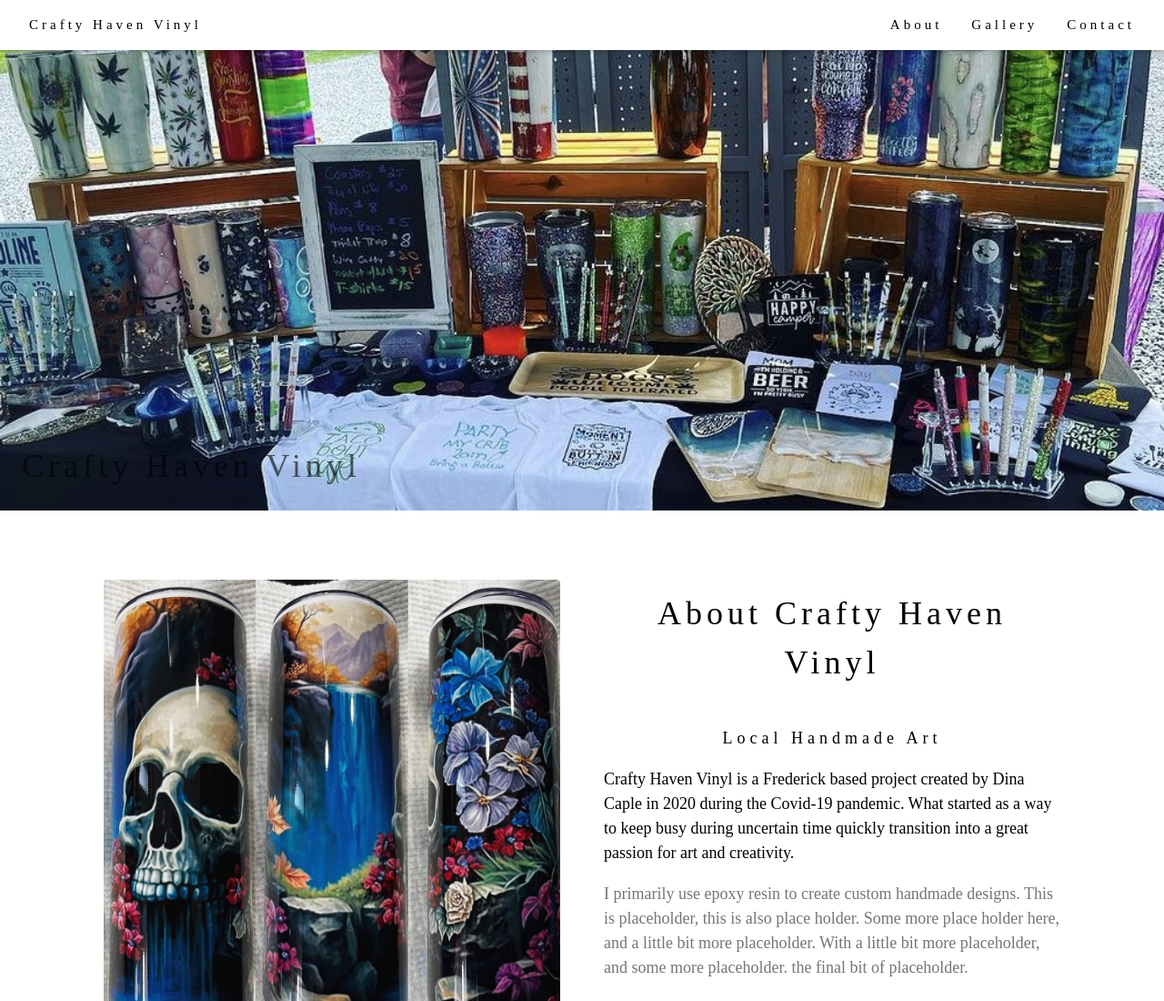
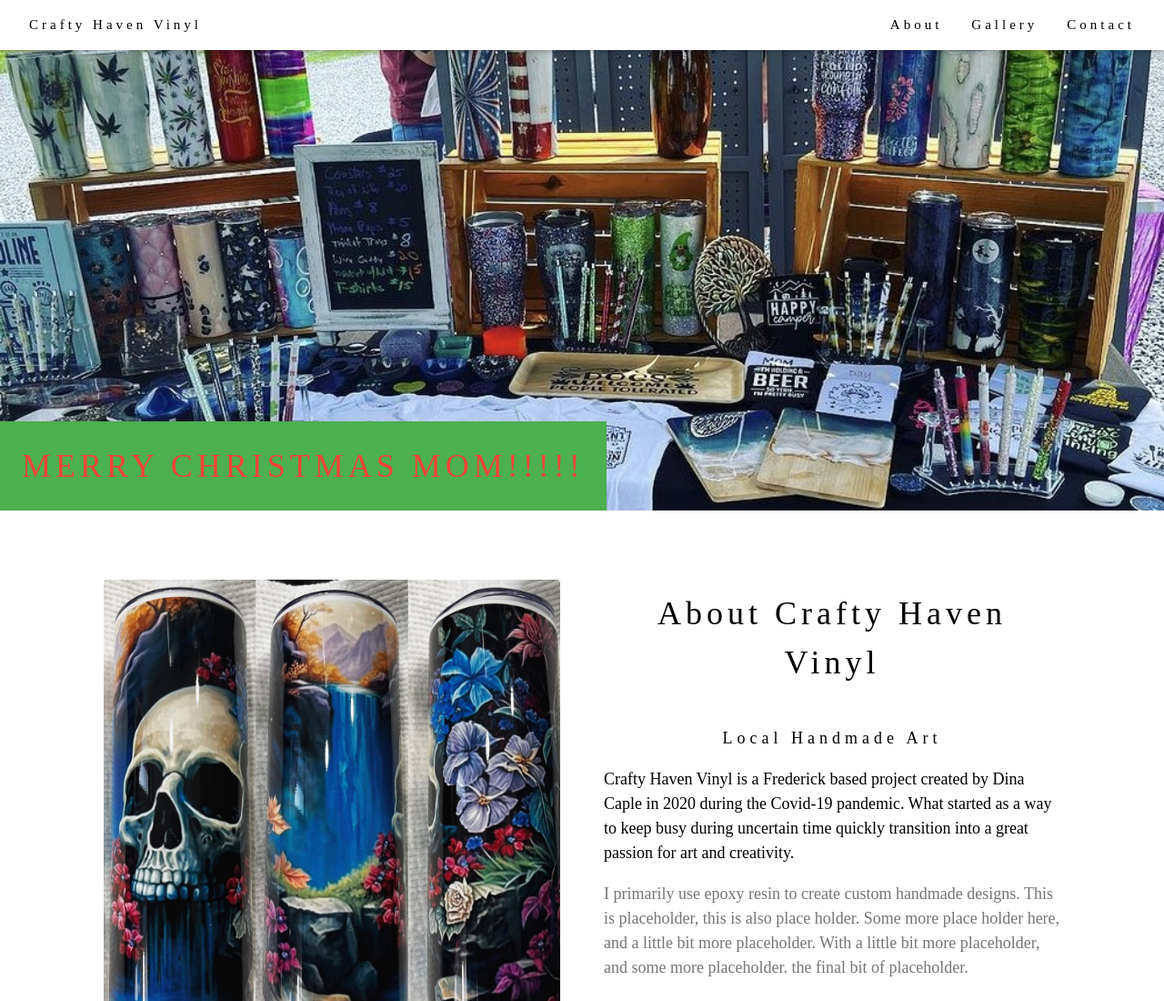
Before and after one commit to CraftyHavenVinyl/CraftyHavenVinyl, a plain HTML site: page index.html in a window 1280 px wide. Shown: the top 1100 px of the page at 91% size. Drawn offline with nearby package versions, Linux system fonts and the light colour scheme.

Commit message:
christmas message

```diff
--- a/index.html
+++ b/index.html
@@ -25,8 +25,8 @@
 <!-- Header -->
 <header class="w3-display-container w3-content w3-wide" style="max-width:1600px;min-width:500px" id="home">
   <img class="w3-image" src="./images/display1.JPG" alt="display1" width="1600" height="800">
-  <div class="w3-display-bottomleft w3-padding-large w3-opacity">
-    <h1 class="w3-xxlarge">Crafty Haven Vinyl</h1>
+  <div class="w3-green w3-display-bottomleft w3-padding-large">
+    <h1 class="w3-xxlarge w3-text-red w3-bold">MERRY CHRISTMAS MOM!!!!!</h1>
   </div>
 </header>
 
```
